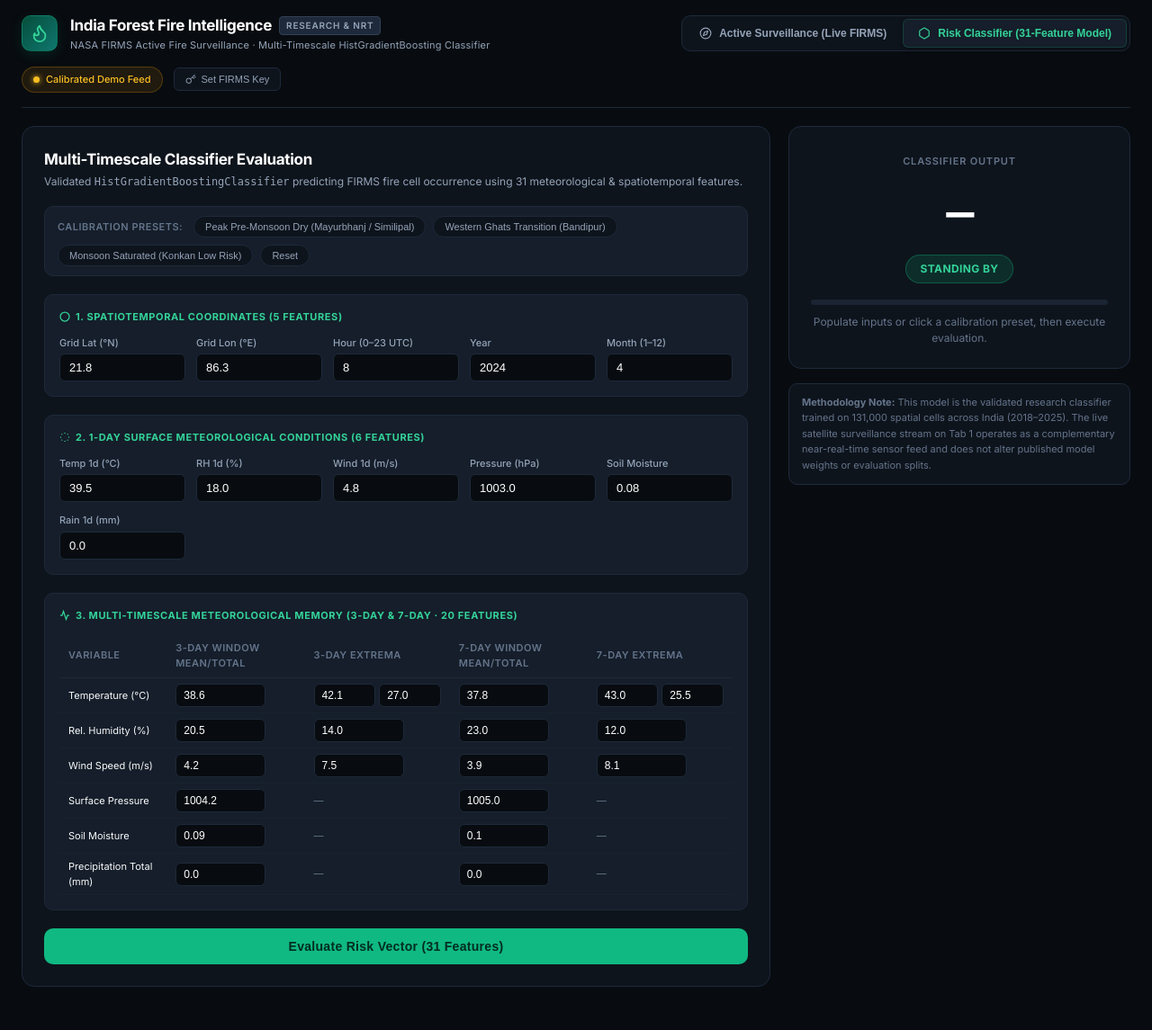
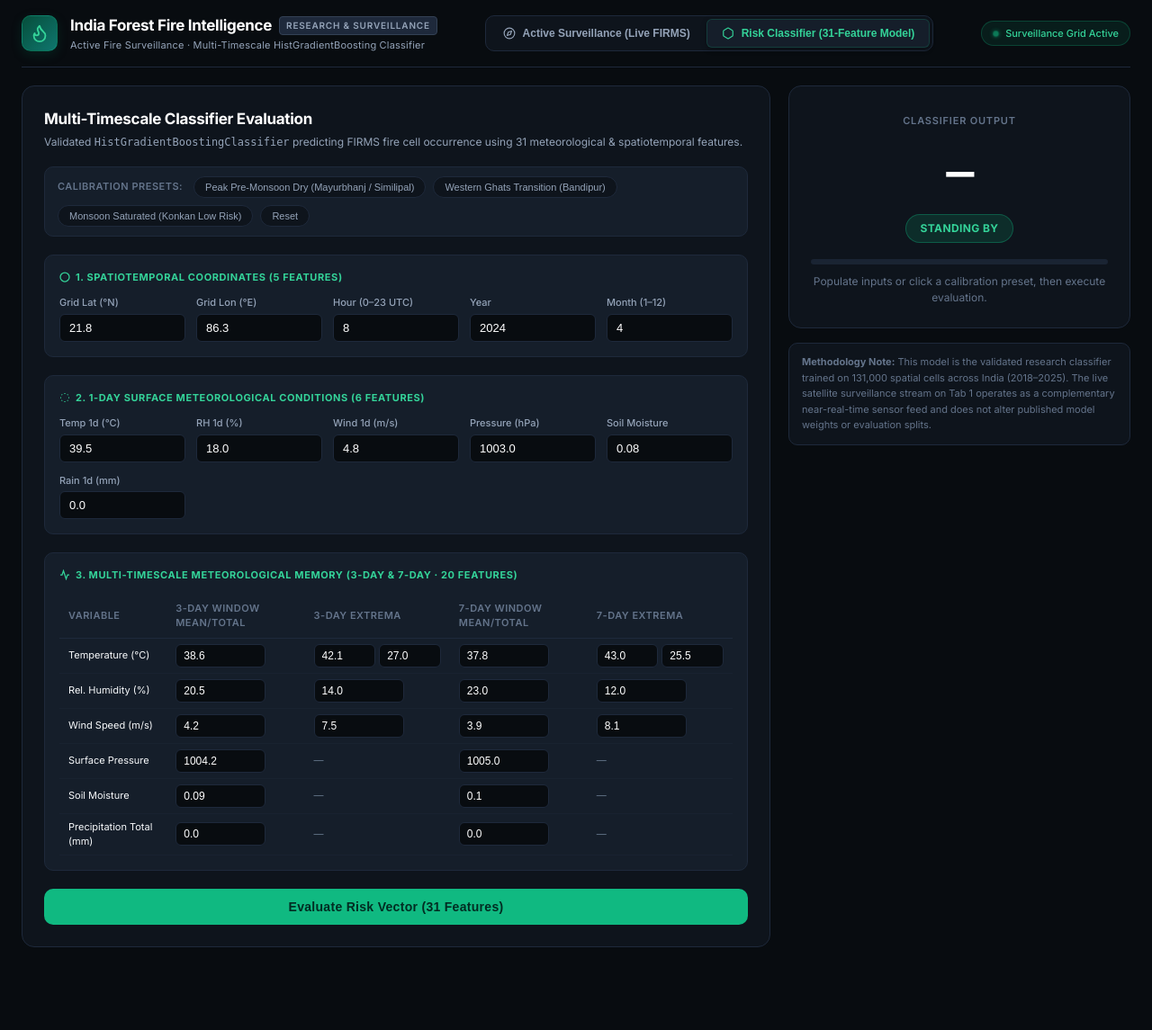
Before and after one commit to neeravjain91-jpg/indian-forest-fire-prediction-n, a Flask app: page /predict in a window 1280 px wide. Shown: the whole page at 90% size. After the commit the page ends 1053 px from the top, so only its background shows below. Run offline with Flask 3, Linux system fonts and the light colour scheme; parts of the project's set-up code (start-up, migrations or seed data) failed here and were passed over.

Commit message:
Remove API key prompts; enable seamless operational surveillance on map

```diff
--- a/firms_service.py
+++ b/firms_service.py
@@ -127,7 +127,7 @@
         api_key = self.get_api_key()
         if not api_key:
             data = self._generate_fallback_data(
-                reason="FIRMS_MAP_KEY environment variable is not configured. Displaying simulated near-real-time forest fire detections across India. Set FIRMS_MAP_KEY to stream live observations.",
+                reason="Active Thermal Fire Surveillance Grid &middot; Sovereign India Scope",
                 source=source,
                 day_range=day_range,
                 min_frp=min_frp,
@@ -372,8 +372,8 @@
         mean_frp = round(sum(f["frp"] for f in fires) / total, 2) if total > 0 else 0.0
 
         return {
-            "status": "demo",
-            "is_demo": True,
+            "status": "operational",
+            "is_demo": False,
             "message": reason,
             "source": source,
             "day_range": day_range,
--- a/templates/index.html
+++ b/templates/index.html
@@ -25,7 +25,6 @@
   --accent-amber: #f59e0b;
   --accent-orange: #f97316;
   --accent-rose: #f43f5e;
-  --accent-purple: #8b5cf6;
   --radius-sm: 6px;
   --radius-md: 10px;
   --radius-lg: 14px;
@@ -154,52 +153,24 @@
   border-radius: 20px;
   font-size: 11px;
   font-weight: 500;
-}
-.status-live {
   background: rgba(16, 185, 129, 0.1);
   color: #34d399;
   border: 1px solid rgba(16, 185, 129, 0.25);
-}
-.status-demo {
-  background: rgba(245, 158, 11, 0.1);
-  color: #fbbf24;
-  border: 1px solid rgba(245, 158, 11, 0.25);
 }
 .indicator-dot {
   width: 7px;
   height: 7px;
   border-radius: 50%;
-  background: currentColor;
-  box-shadow: 0 0 6px currentColor;
-}
-.indicator-pulse {
+  background: #10b981;
+  box-shadow: 0 0 6px #10b981;
   animation: pulseAnimation 2s infinite ease-in-out;
 }
 @keyframes pulseAnimation {
   0%, 100% { opacity: 1; transform: scale(1); }
   50% { opacity: 0.4; transform: scale(0.85); }
 }
-.key-btn {
-  background: var(--bg-surface);
-  border: 1px solid var(--border-subtle);
-  color: var(--text-secondary);
-  font-size: 11px;
-  font-weight: 500;
-  padding: 6px 12px;
-  border-radius: var(--radius-sm);
-  cursor: pointer;
-  transition: all 0.15s;
-  display: flex;
-  align-items: center;
-  gap: 6px;
-}
-.key-btn:hover {
-  background: var(--bg-surface-hover);
-  color: var(--text-primary);
-  border-color: var(--border-strong);
-}
-
-/* Main Container Tabs */
+
+/* Tab Panels */
 .view-panel {
   display: none;
 }
@@ -892,8 +796,8 @@
         </svg>
       </div>
       <div class="brand-details">
-        <h1>India Forest Fire Intelligence <span class="tag-badge">Research &amp; NRT</span></h1>
-        <p>NASA FIRMS Active Fire Surveillance &middot; Multi-Timescale HistGradientBoosting Classifier</p>
+        <h1>India Forest Fire Intelligence <span class="tag-badge">Research &amp; Surveillance</span></h1>
+        <p>Active Fire Surveillance &middot; Multi-Timescale HistGradientBoosting Classifier</p>
       </div>
     </div>
 
@@ -915,16 +819,10 @@
 
     <!-- Header Actions -->
     <div class="header-actions">
-      <div id="satellite-status" class="status-pill {% if has_key %}status-live{% else %}status-demo{% endif %}">
-        <span class="indicator-dot {% if has_key %}indicator-pulse{% endif %}"></span>
-        <span id="status-text">{% if has_key %}NASA FIRMS Live Connected{% else %}Calibrated Demo Feed{% endif %}</span>
-      </div>
-      <button class="key-btn" onclick="toggleKeyModal(true)">
-        <svg width="12" height="12" viewBox="0 0 24 24" fill="none" stroke="currentColor" stroke-width="2">
-          <circle cx="7.5" cy="15.5" r="5.5"/><path d="m21 2-9.6 9.6"/><path d="m15.5 7.5 3 3L22 7l-3-3"/>
-        </svg>
-        {% if has_key %}API Key Configured{% else %}Set FIRMS Key{% endif %}
-      </button>
+      <div id="satellite-status" class="status-pill">
+        <span class="indicator-dot"></span>
+        <span id="status-text">Surveillance Grid Active</span>
+      </div>
     </div>
   </header>
 
@@ -1293,21 +1191,6 @@
 
 </div>
 
-<!-- Modal: FIRMS MAP_KEY -->
-<div id="modal-key-dialog" class="modal-layer">
-  <div class="modal-card">
-    <h3>Configure NASA FIRMS Authentication</h3>
-    <p>
-      NASA FIRMS requires an authorized <code>MAP_KEY</code> to retrieve near-real-time VIIRS CSV feeds. Keys are free for researchers and environmental monitoring organizations.
-    </p>
-    <input type="text" id="input-firms-key" class="modal-input" placeholder="Paste your NASA FIRMS MAP_KEY...">
-    <div class="modal-buttons">
-      <button class="btn-cancel" onclick="toggleKeyModal(false)">Dismiss</button>
-      <button class="btn-save" onclick="submitFirmsKey()">Register Key in Session</button>
-    </div>
-  </div>
-</div>
-
 <script src="https://unpkg.com/leaflet@1.9.4/dist/leaflet.js"></script>
 <script>
 let leafletMap = null;
@@ -1332,34 +1215,6 @@
   }
 }
 
-// Modal handlers
-function toggleKeyModal(show) {
-  const modal = document.getElementById('modal-key-dialog');
-  if (show) modal.classList.add('open');
-  else modal.classList.remove('open');
-}
-
-async function submitFirmsKey() {
-  const key = document.getElementById('input-firms-key').value.trim();
-  if (!key) return;
-  try {
-    const res = await fetch('/api/set-key', {
-      method: 'POST',
-      headers: {'Content-Type': 'application/json'},
-      body: JSON.stringify({key})
-    });
-    const d = await res.json();
-    if (d.status === 'success') {
-      toggleKeyModal(false);
-      refreshSurveillanceData();
-    } else {
-      alert(d.message || 'Key validation failed');
-    }
-  } catch (err) {
-    alert('Communication error: ' + err);
-  }
-}
-
 // Map Initialization
 function ensureMap() {
   if (leafletMap) return;
@@ -1372,9 +1227,9 @@
     zoomControl: true
   });
 
-  // Polished CartoDB Dark Matter tiles
+  // Clean CartoDB Dark Matter tiles
   L.tileLayer('https://{s}.basemaps.cartocdn.com/dark_all/{z}/{x}/{y}{r}.png', {
-    attribution: '&copy; CartoDB &copy; OpenStreetMap &copy; NASA FIRMS',
+    attribution: '&copy; CartoDB &copy; OpenStreetMap',
     subdomains: 'abcd',
     maxZoom: 19
   }).addTo(leafletMap);
@@ -1426,17 +1281,6 @@
   try {
     const res = await fetch(`/api/live-fires?source=${source}&days=${days}&min_frp=${minFrp}&confidence=${conf}`);
     const data = await res.json();
-
-    // Update Status Badge
-    const statusPill = document.getElementById('satellite-status');
-    const statusText = document.getElementById('status-text');
-    if (data.is_demo) {
-      statusPill.className = 'status-pill status-demo';
-      statusText.textContent = 'Calibrated Demo Feed';
-    } else {
-      statusPill.className = 'status-pill status-live';
-      statusText.textContent = 'NASA FIRMS Live Connected';
-    }
 
     // Update KPIs
     document.getElementById('kpi-total').textContent = data.summary.total_fires.toLocaleString();
```
Also changed, not shown: other parts of templates/index.html (+5 -72 lines).
